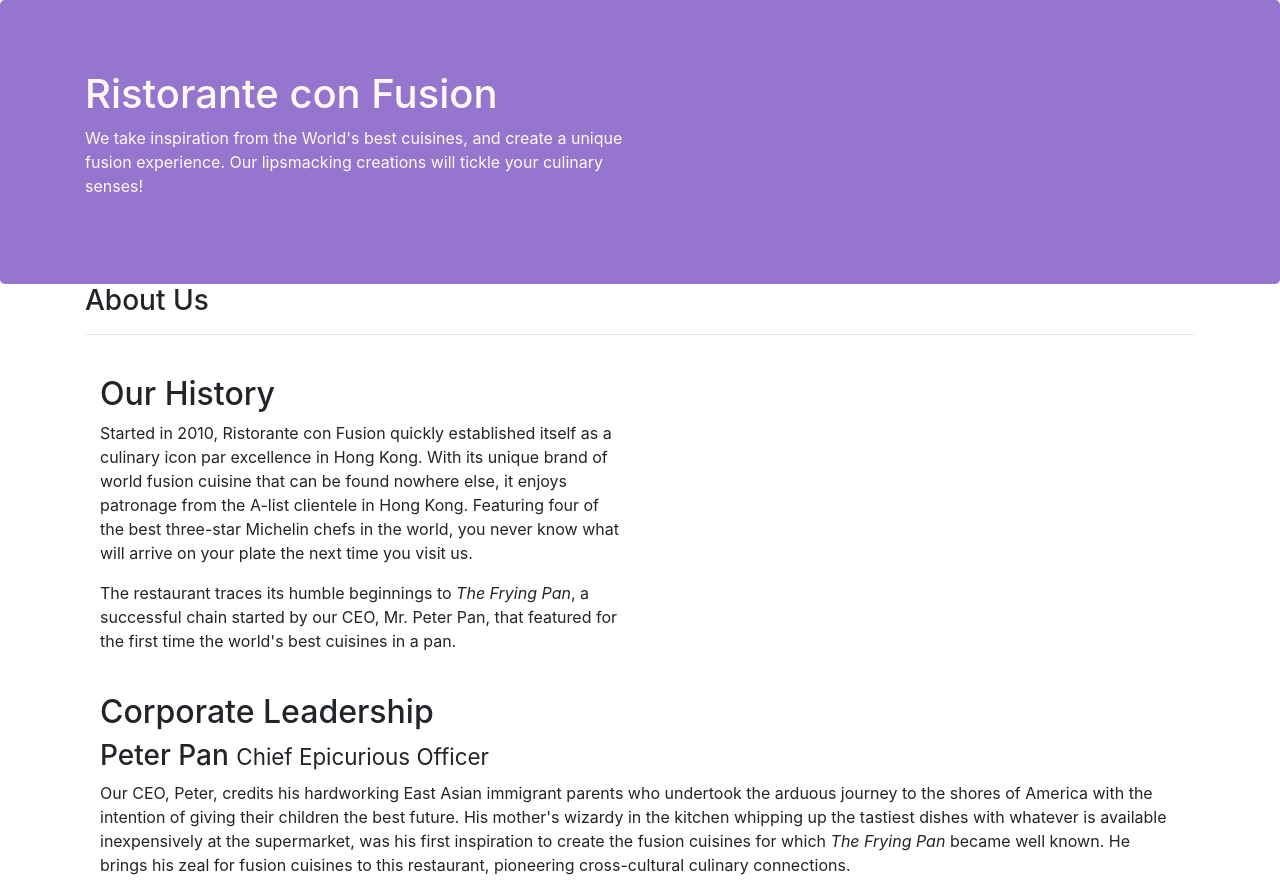
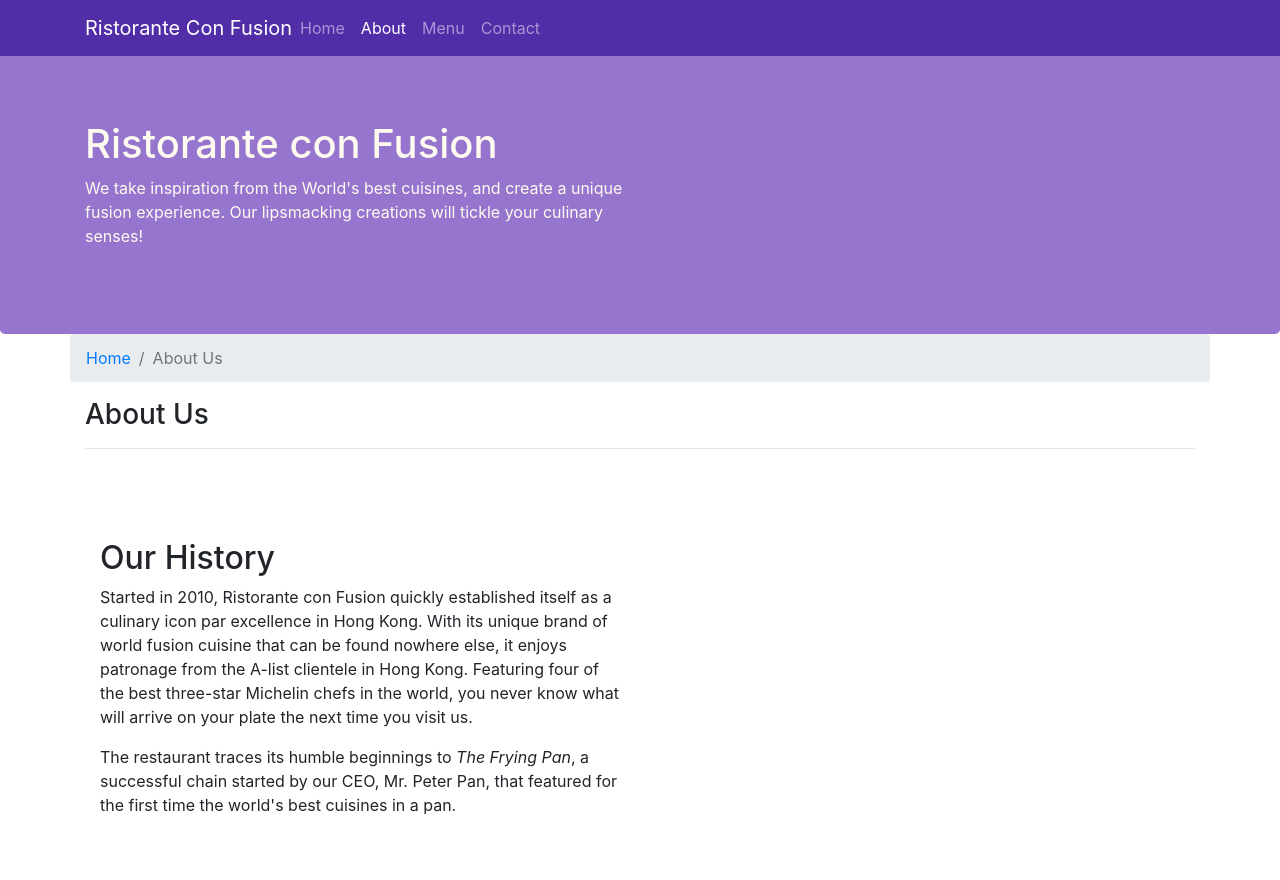
Before and after one commit to DanielK0707/coursera_bootstrap, a website: page conFusion/aboutus.html in a window 1280 px wide. Shown: the top 880 px of the page. Drawn offline with nearby package versions, Linux system fonts and the light colour scheme.

Commit message:
Navbar & Breadcrumbs

```diff
--- a/conFusion/aboutus.html
+++ b/conFusion/aboutus.html
@@ -15,7 +15,23 @@
 </head>
 
 <body>
+    <nav class="navbar navbar-dark navbar-expand-sm fixed-top">
+        <div class="container">
+            <button class="navbar-toggler" type="button" data-toggle="collapse" data-target="#Navbar">
+                <span class="navbar-toggler-icon"></span>
+            </button>
+            <a class="navbar-brand mr-auto" href="./index.html">Ristorante Con Fusion </a>
+            <div class="collapse navbar-collapse" id="Navbar">
+                <ul class="navbar-nav mr-auto">
+                    <li class="nav-item"><a class="nav-link" href="./index.html">Home</a></li>
+                    <li class="nav-item active"><a class="nav-link" href="#">About</a></li>
+                    <li class="nav-item"><a class="nav-link" href="#">Menu</a></li>
+                    <li class="nav-item"><a class="nav-link" href="#">Contact</a></li>
+                </ul>
+            </div>
 
+        </div>
+    </nav>
     <header class="jumbotron">
         <div class="container">
             <div class="row row-header">
@@ -30,15 +46,19 @@
     </header>
 
     <div  class="container">
-        <div>
-            <div>
+        <div class="row">
+            <ol class="col-12 breadcrumb">
+                <li class="breadcrumb-item"><a href="index.html">Home</a></li>
+                <li class="breadcrumb-item active">About Us</li>
+            </ol>
+            <div class="col-12">
                <h3>About Us</h3>
                <hr>
                &nbsp;
             </div>
         </div>
 
-        <div>
+        <div class="row row-content">
             <div class="col-12 col-sm-6">
                 <h2>Our History</h2>
                 <p>Started in 2010, Ristorante con Fusion quickly established itself as a culinary icon par excellence in Hong Kong. With its unique brand of world fusion cuisine that can be found nowhere else, it enjoys patronage from the A-list clientele in Hong Kong.  Featuring four of the best three-star Michelin chefs in the world, you never know what will arrive on your plate the next time you visit us.</p>
@@ -73,7 +93,7 @@
                 <div class="col-4 offset-1 col-sm-2">
                     <h5>Links</h5>
                     <ul class="list-unstyled">
-                        <li><a href="#">Home</a></li>
+                        <li><a href="./index.html">Home</a></li>
                         <li><a href="#">About</a></li>
                         <li><a href="#">Menu</a></li>
                         <li><a href="#">Contact</a></li>
--- a/conFusion/css/styles.css
+++ b/conFusion/css/styles.css
@@ -28,3 +28,12 @@
     margin: 0px;
     color: #0f0f0f;
 }
+
+body {
+    padding: 50px 0px 0px 0px;
+    z-index: 0;
+}
+
+.navbar-dark {
+    background-color: #512DA8;
+}
```
Also changed, not shown: conFusion/index.html (+17 -1 lines).
